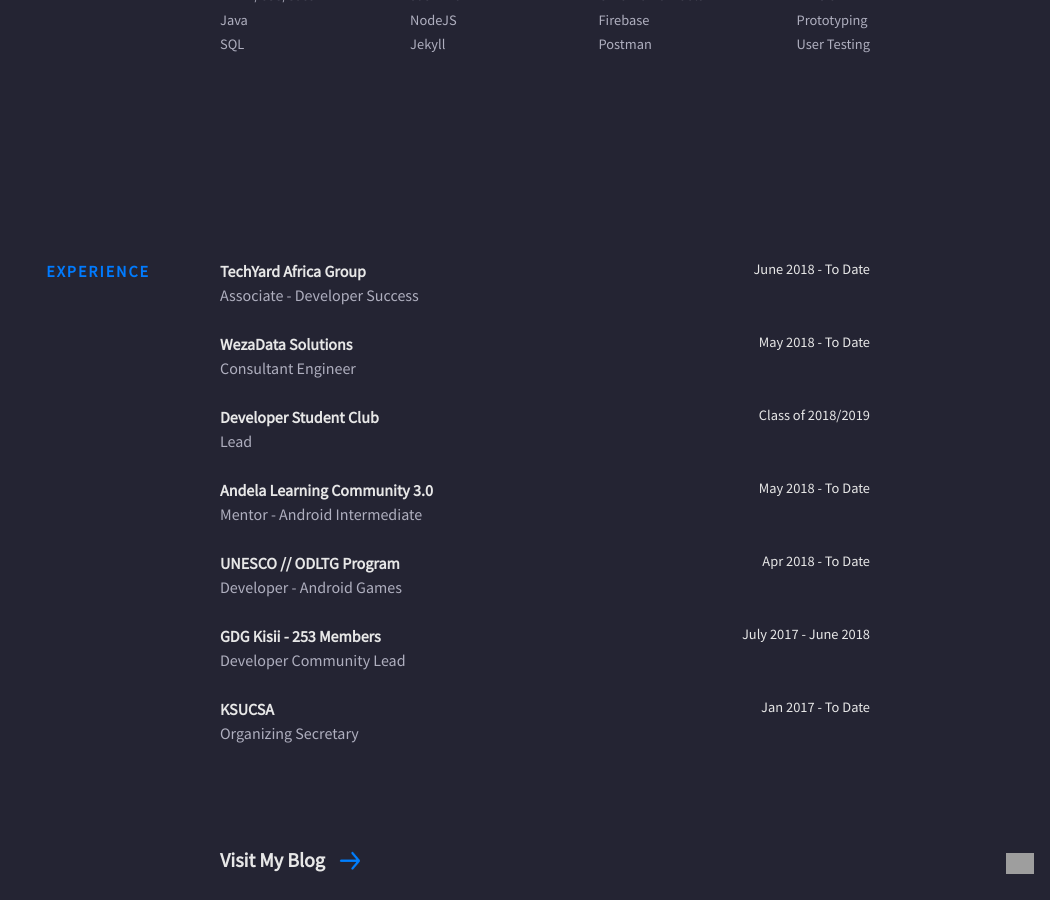
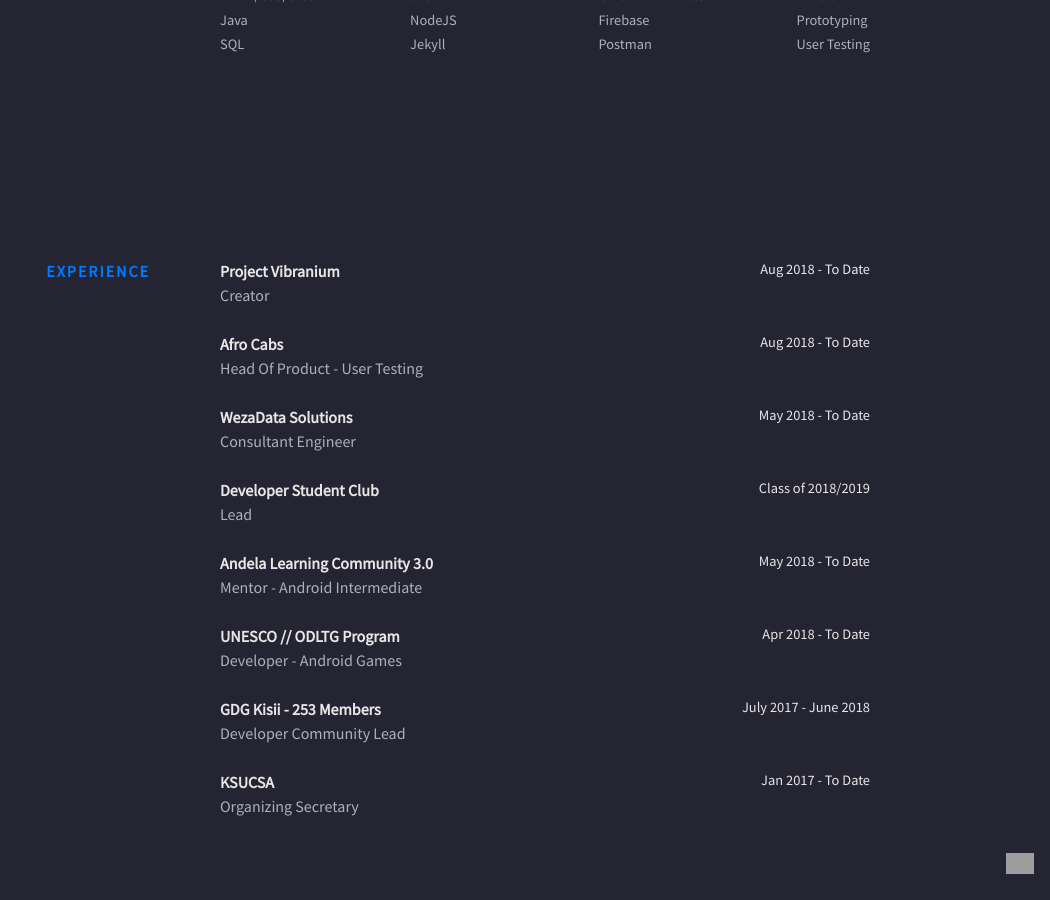
Before and after one commit to Timtech4u/timtech4u.github.io, a Jekyll site: the page built from index.html, in a window 1280 px wide and 900 px high, scrolled down 1703 px. Shown: the whole window, without its empty margins (230-1280 px from the left). Built offline with Jekyll 4.4.1, drawn with Linux system fonts in a browser that asks for light colours; nearby versions of some CDN libraries; grey boxes are pictures that could not be loaded.

Commit message:
Update experience.yml

```diff
--- a/_data/experience.yml
+++ b/_data/experience.yml
@@ -1,7 +1,12 @@
-- company: TechYard Africa Group
-  url: https://techyard.co.ke/
-  time: June 2018 - To Date
-  position: Associate - Developer Success
+- company: Project Vibranium
+  url: https://github.com/kelvinkamau/Vibranium
+  time: Aug 2018 - To Date
+  position: Creator
+
+- company: Afro Cabs
+  url: https://afrocabs.co.ke/
+  time: Aug 2018 - To Date
+  position: Head Of Product - User Testing
 
 - company: WezaData Solutions
   url: http://wezadata.co.ke/
```
